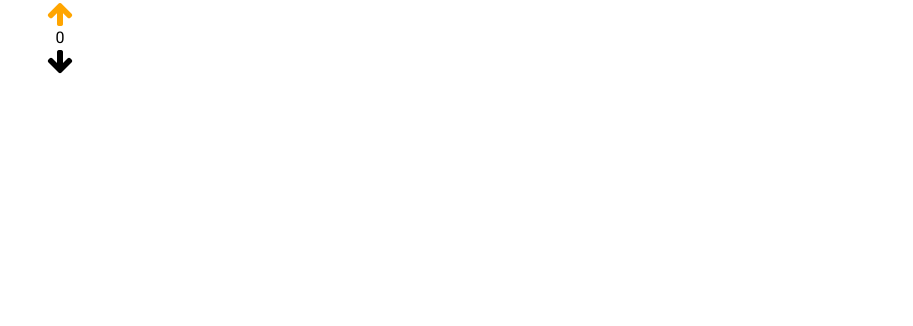
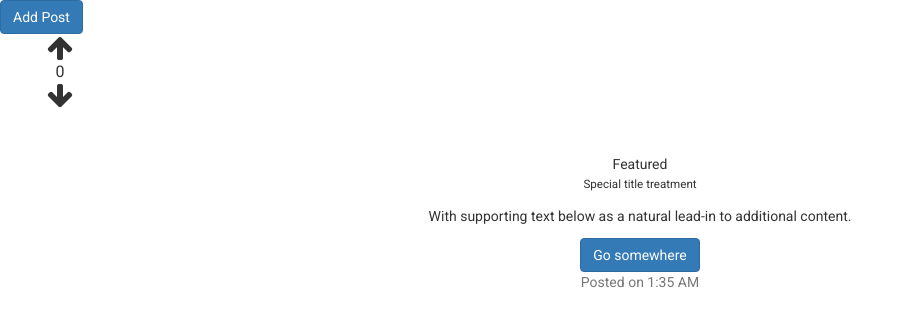
Before and after one commit to chethan9066/Online-Voting-System, an Angular app: page /user in a window 1280 px wide. Shown: the top 326 px of the page, without its empty margins (0-913 px from the left). Built offline with nearby package versions, Linux system fonts and the light colour scheme.

Commit message:
Added post button

```diff
--- a/package.json
+++ b/package.json
@@ -24,6 +24,7 @@
     "@fortawesome/angular-fontawesome": "^0.6.1",
     "@fortawesome/fontawesome-svg-core": "^1.2.28",
     "@fortawesome/free-solid-svg-icons": "^5.13.0",
+    "bootstrap": "^3.3.7",
     "ionicons": "^5.1.2",
     "rxjs": "~6.6.0",
     "tslib": "^2.0.0",
--- a/src/app/user/user.component.html
+++ b/src/app/user/user.component.html
@@ -1,3 +1,6 @@
+
+<button name="w_post" id="w_post" (click)="create_post()" class="btn btn-primary"> Add Post </button>
+
 <div class="votebox">
     <span class="fa fa-arrow-up vote up"
           (click)="upvote()"
@@ -11,3 +14,17 @@
 
     </span>
   </div>
+
+    <div class="card text-center">
+      <div class="card-header">
+        Featured
+      </div>
+      <div class="card-body">
+        <h5 class="card-title">Special title treatment</h5>
+        <p class="card-text">With supporting text below as a natural lead-in to additional content.</p>
+        <a href="#" class="btn btn-primary">Go somewhere</a>
+      </div>
+      <div class="card-footer text-muted">
+        Posted on 1:35 AM
+      </div>
+    </div>
--- a/src/app/user/user.component.ts
+++ b/src/app/user/user.component.ts
@@ -21,6 +21,9 @@ export class UserComponent implements OnInit {
       this.voteCount++
     }else if(this.userVote==1){
       alert("Already Voted")
+    }else if(this.userVote==-1){
+      this.userVote=1
+      this.voteCount++
     }
   }
 
@@ -46,4 +49,17 @@ export class UserComponent implements OnInit {
     this.subscription.unsubscribe()
   }
 
+  create_post(){
+    let div1=document.createElement("div")
+    div1.className="card text-center"
+    let div2=document.createElement("div")
+    div2.className="card-body"
+    let title=document.createElement("input")
+    title.setAttribute("type","text")
+    document.body.appendChild(div1)
+    div1.appendChild(div2)
+    div2.appendChild(title)
+
+  }
+
 }
--- a/src/styles.scss
+++ b/src/styles.scss
@@ -1,5 +1,6 @@
 /* You can add global styles to this file, and also import other style files */
 @import '~@angular/material/prebuilt-themes/indigo-pink.css';
+@import '~bootstrap/dist/css/bootstrap.min.css';
 
 
 html, body { height: 100%; }
```
Also changed, not shown: 1 other file (tests, documents, lock files or other folders).
